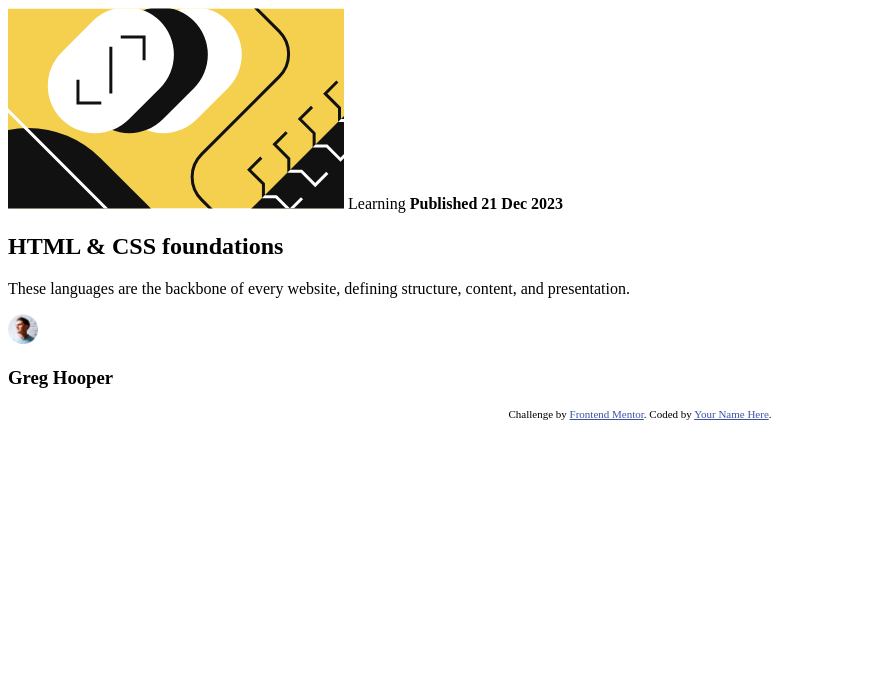
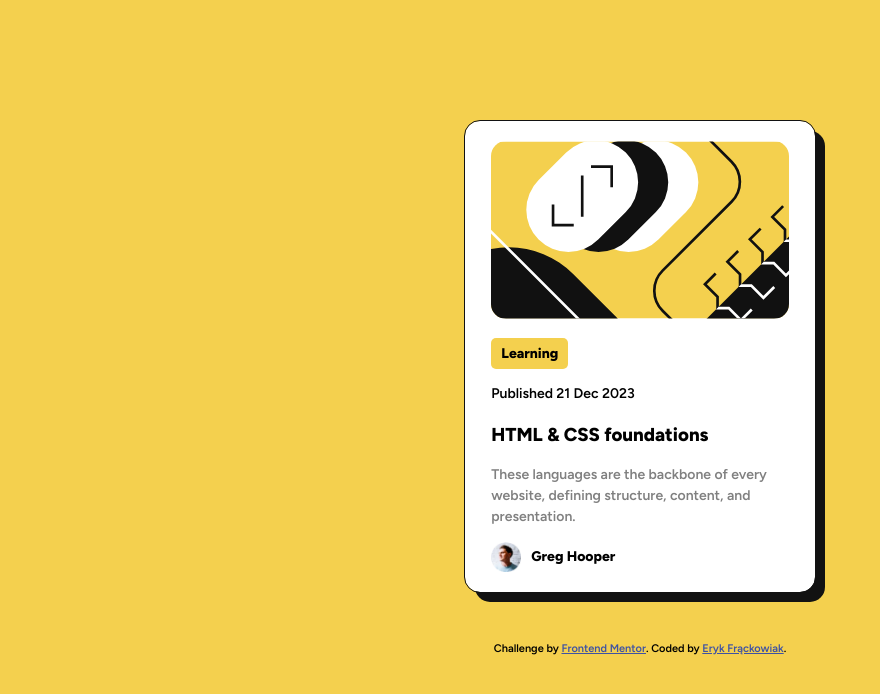
Before and after one commit to fryca9/blog-preview-card--fm, a plain HTML site: page index.html in a window 1280 px wide. Shown: the whole page, without its empty margins (0-880 px from the left). Drawn offline with Linux system fonts and the light colour scheme.

Commit message:
finished css

```diff
--- a/index.html
+++ b/index.html
@@ -11,6 +11,7 @@
       sizes="32x32"
       href="./assets/images/favicon-32x32.png"
     />
+    <link rel="stylesheet" href="style.css" />
 
     <title>Frontend Mentor | Blog preview card</title>
 
@@ -29,9 +30,9 @@
     <main class="preview__card">
       <div class="card__container">
         <img src="./assets/images/illustration-article.svg" alt="" />
-        <span class="card__tag">Learning</span>
-        <strong class="card__date">Published 21 Dec 2023</strong>
-        <h2 class="card__title">HTML & CSS foundations</h2>
+        <div class="card__tag">Learning</div>
+        <p class="card__date">Published 21 Dec 2023</p>
+        <h3 class="card__title">HTML & CSS foundations</h3>
         <p class="card__text">
           These languages are the backbone of every website, defining structure,
           content, and presentation.
@@ -43,7 +44,7 @@
             class="author__avatar"
             width="30px"
           />
-          <h3 class="author__name">Greg Hooper</h3>
+          <strong class="author__name">Greg Hooper</strong>
         </div>
       </div>
     </main>
@@ -51,7 +52,7 @@
       Challenge by
       <a href="https://www.frontendmentor.io?ref=challenge" target="_blank"
         >Frontend Mentor</a
-      >. Coded by <a href="#">Your Name Here</a>.
+      >. Coded by <a href="https://github.com/fryca9">Eryk Frąckowiak</a>.
     </footer>
   </body>
 </html>
--- /dev/null
+++ b/style.css
@@ -0,0 +1,81 @@
+@import url("https://fonts.googleapis.com/css2?family=Figtree:wght@600;800&display=swap");
+
+:root {
+  --primary: hsl(47, 88%, 63%);
+  --card-bg: hsl(0, 0%, 100%);
+  --text: hsl(0, 0%, 50%);
+  --title: hsl(0, 0%, 7%);
+}
+
+* {
+  box-sizing: border-box;
+}
+
+html {
+  background-color: var(--primary);
+  font-family: "Figtree", sans-serif;
+}
+
+body {
+  height: 95vh;
+}
+
+p {
+  font-size: 14px;
+  line-height: 1.3rem;
+}
+
+.preview__card,
+body {
+  display: flex;
+  justify-content: center;
+  align-items: center;
+  flex-direction: column;
+}
+
+.preview__card {
+  background-color: var(--card-bg);
+  max-width: 350px;
+  border-radius: 15px;
+  outline: 1px solid var(--title);
+  box-shadow: 10px 10px var(--title);
+}
+
+.card__container {
+  width: 85%;
+  margin: 20px auto;
+}
+
+.card__container > img {
+  width: 100%;
+  border-radius: 15px;
+}
+
+.card__tag {
+  padding: 7px 10px;
+  background-color: var(--primary);
+  width: fit-content;
+  font-size: 14px;
+  margin: 15px 0;
+  font-weight: 800;
+  border-radius: 5px;
+}
+
+.card__author {
+  margin-bottom: 0;
+  display: flex;
+  align-items: center;
+  gap: 10px;
+}
+
+.card__text {
+  color: var(--text);
+}
+
+.card__author .author__name {
+  font-size: 14px;
+}
+
+.attribution {
+  margin-top: 50px;
+}
```
